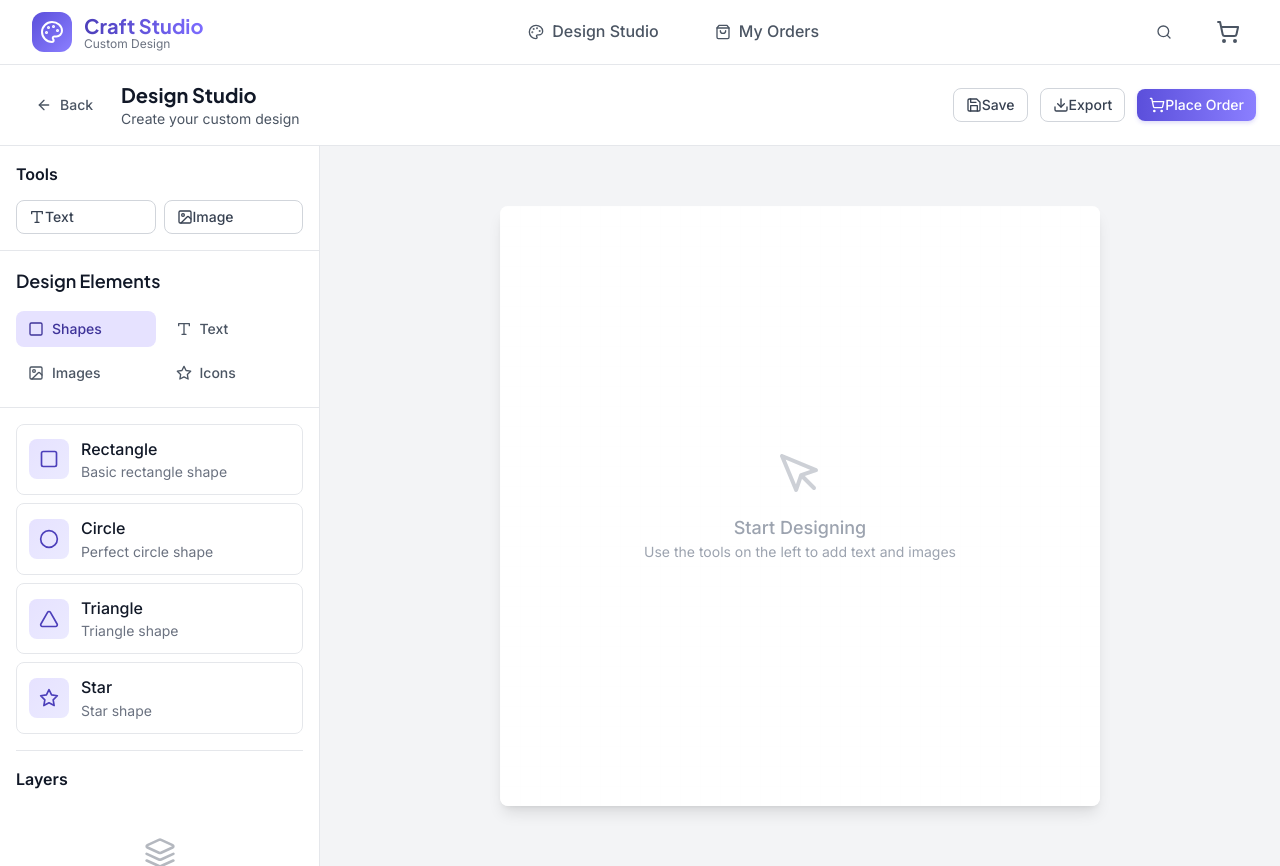
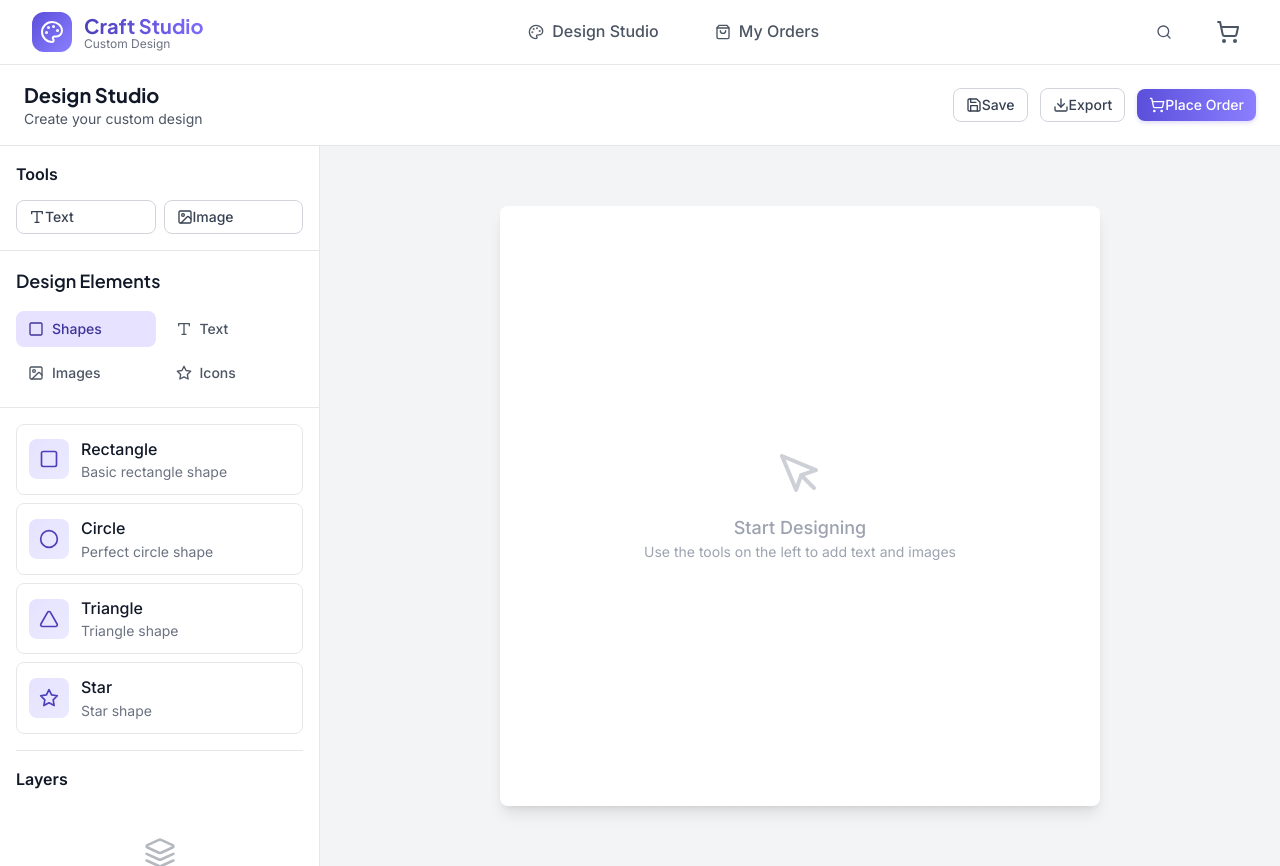
Before and after one commit to apper-canvas/craft-studio-pixel, a React (Vite) app: page / in a window 1280 px wide. Built offline with nearby package versions, Linux system fonts and the light colour scheme.

Commit message:
Remove back button from Design Studio header

```diff
--- a/src/components/pages/DesignStudio.jsx
+++ b/src/components/pages/DesignStudio.jsx
@@ -1,9 +1,9 @@
 import React, { useEffect, useRef, useState } from "react";
-import { useNavigate, useLocation } from "react-router-dom";
+import { useLocation, useNavigate } from "react-router-dom";
 import { motion } from "framer-motion";
 import { toast } from "react-toastify";
+import { orderService } from "@/services/api/orderService";
 import { designElementsService } from "@/services/api/designElementsService";
-import { orderService } from "@/services/api/orderService";
 import ApperIcon from "@/components/ApperIcon";
 import Button from "@/components/atoms/Button";
 
@@ -381,15 +381,6 @@ const categories = [
       {/* Header */}
       <div className="bg-surface border-b border-gray-200 px-6 py-4">
         <div className="flex items-center justify-between">
-          <div className="flex items-center gap-4">
-            <Button
-              variant="ghost"
-              size="sm"
-              icon="ArrowLeft"
-              onClick={() => navigate("/")}
-            >
-              Back
-            </Button>
 <div>
             <h1 className="font-display font-bold text-xl text-gray-900">
               Design Studio
@@ -397,7 +388,6 @@ const categories = [
             <p className="text-sm text-gray-600">
               Create your custom design
 </p>
-            </div>
           </div>
 
           <div className="flex items-center gap-3">
```
Lines whose indentation alone changed are shown as unchanged.
